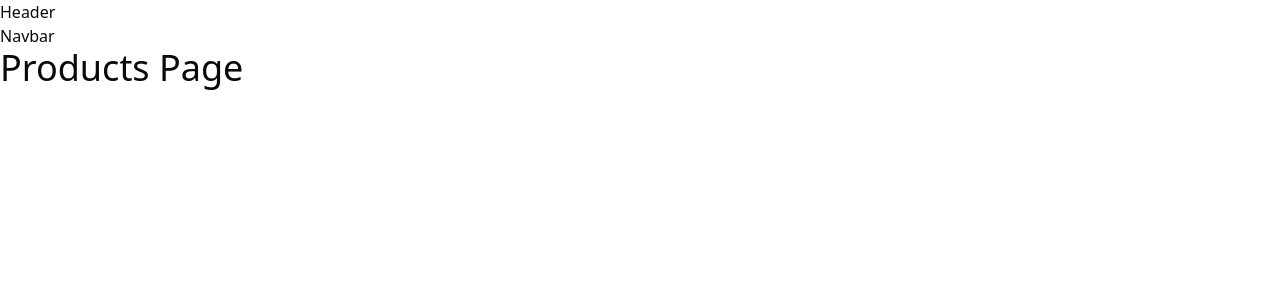
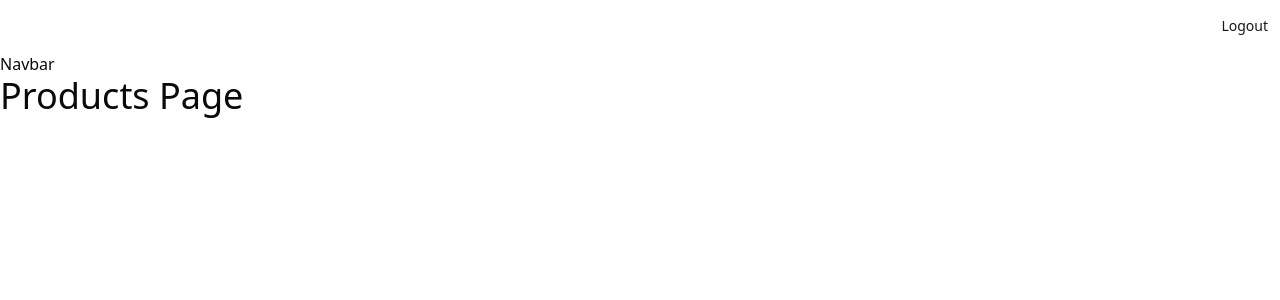
Before and after one commit to AnnaLinden/online_store, a React (Vite) app: page /products in a window 1280 px wide. Shown: the top 300 px of the page. Built offline with nearby package versions, Linux system fonts and the light colour scheme.

Commit message:
header component

```diff
--- /dev/null
+++ b/src/components/Header.tsx
@@ -0,0 +1,44 @@
+import { Link, useNavigate } from "react-router-dom";
+import { Button } from "./ui/button";
+import { useState } from "react";
+
+function Header (){
+    const navigate = useNavigate()
+    // temporary user
+    const [user, setUser] = useState<{username: string} | null>({
+        username: 'demo user',
+    });
+
+    const handleLogout = ()=> {
+        setUser(null);
+        navigate('/')
+    }
+
+    return <header>
+        <div className="align-element flex justify-center sm:justify-end py-2">
+            {/* User */}
+            {user? (
+                <div className="flex gap-x-2 sm:gap-x-8 items-center">
+                    <p className="text-xs sm:text-sm"></p>
+                    <Button variant='link' size='sm' onClick={handleLogout}>
+                        Logout
+                    </Button>
+                </div>
+            ) :(
+                <div className="flex gap-x-6 justify-center items-center -mr-4">
+                    <Button asChild variant='link' size='sm'>
+                        <Link to='/login'>Sign in / Guest</Link>
+                    </Button>
+                    <Button asChild variant='link' size='sm'>
+                        <Link to='/register'>Register</Link>
+                    </Button>
+
+                </div>
+
+            )}
+
+        </div>
+
+    </header>;
+}
+export default Header;
--- /dev/null
+++ b/src/components/index.ts
@@ -0,0 +1 @@
+export {default as Header} from './Header';
--- a/src/pages/Cart.tsx
+++ b/src/pages/Cart.tsx
@@ -1,15 +1,20 @@
 import { Button } from "@/components/ui/button";
 import { Link } from "react-router-dom";
+
 function Cart() {
-    return
+    return (
         <div>
             <h1 className='text-4xl'>Cart Page</h1>;
             <Link to='/' className="text-7xl text-red-900">
                 Back Home
             </Link>
+            <div>
                 <Button asChild size="lg">
                     <Link to='/'>Home Button</Link>
                 </Button>
             </div>
-  };
+
+        </div>
+    );
+  }
   export default Cart;
--- a/src/pages/HomeLayout.tsx
+++ b/src/pages/HomeLayout.tsx
@@ -1,9 +1,11 @@
+import { Header } from "@/components";
 import { Outlet } from "react-router-dom";
+
 
 function HomeLayout() {
     return (
         <>
-            <header>Header</header>
+            <Header />
             <nav>Navbar</nav>
             <Outlet />
         </>
```
Lines whose indentation alone changed are shown as unchanged.
